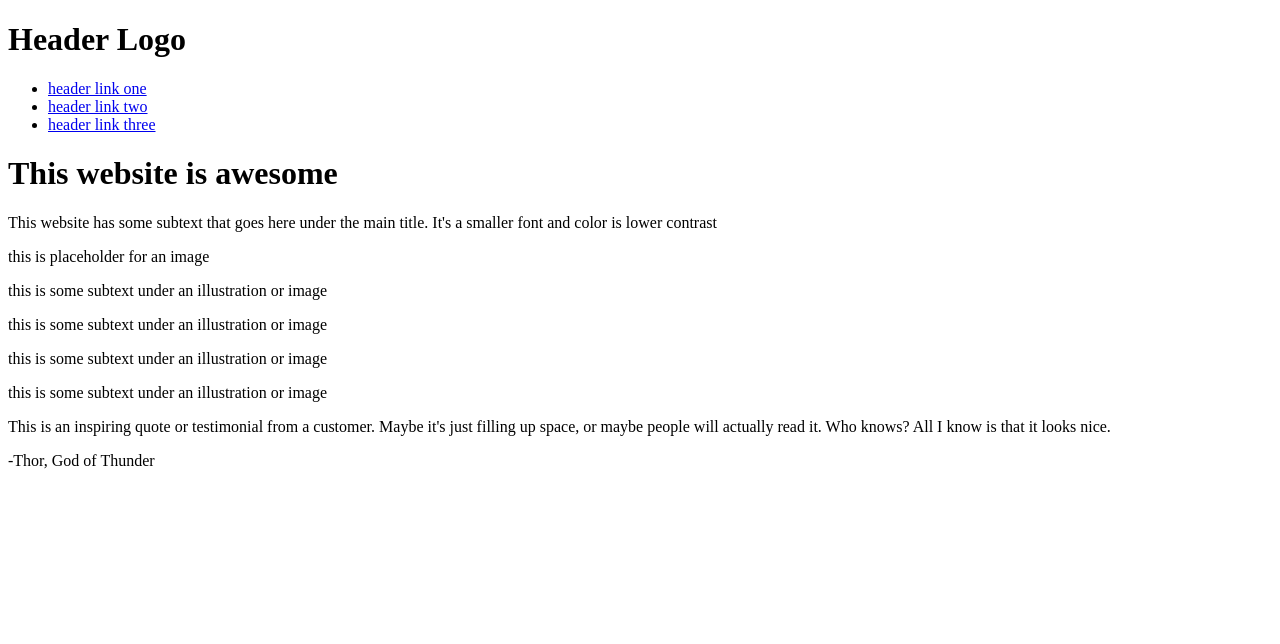
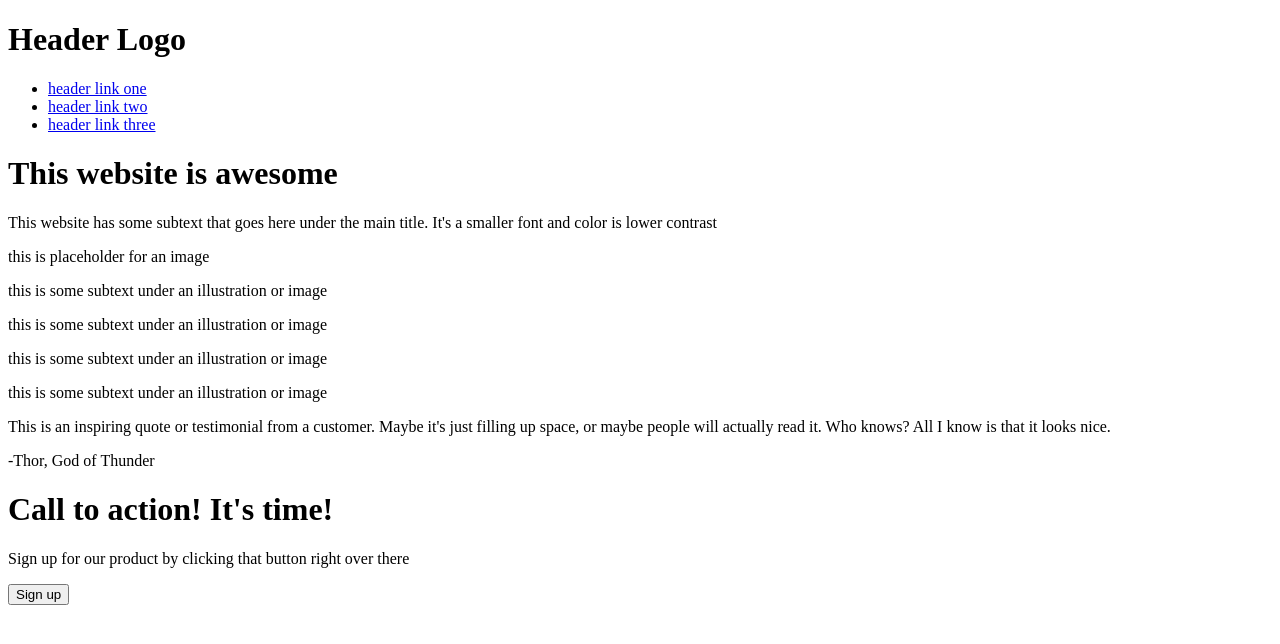
Before and after one commit to AdityaS256/odin-landing-page, a plain HTML site: page index.html in a window 1280 px wide. Drawn offline with Linux system fonts and the light colour scheme.

Commit message:
Add CTA Section to page

```diff
--- a/index.html
+++ b/index.html
@@ -46,5 +46,10 @@
         <p class="quote-text">This is an inspiring quote or testimonial from a customer. Maybe it's just filling up space, or maybe people will actually read it. Who knows? All I know is that it looks nice.</p>
         <p class="writer">-Thor, God of Thunder</p>
     </div>
+    <div class="cta">
+        <h1 class="heading">Call to action! It's time!</h1>
+        <p>Sign up for our product by clicking that button right over there</p>
+        <button>Sign up</button>
+    </div>
 </body>
 </html>
```
